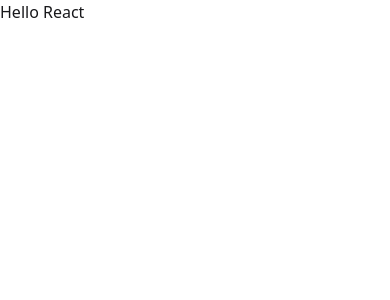
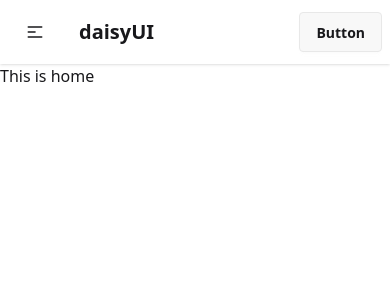
Before and after one commit to munnabiswas99/auth-integration, a React (Vite) app: page / in a window 390 px wide. Shown: the top 300 px of the page. Built offline with nearby package versions, Linux system fonts and the light colour scheme.

Commit message:
Pages created

```diff
--- /dev/null
+++ b/src/components/home/Home.jsx
@@ -0,0 +1,11 @@
+import React from 'react';
+
+const Home = () => {
+    return (
+        <div>
+            <h1>This is home</h1>
+        </div>
+    );
+};
+
+export default Home;
--- /dev/null
+++ b/src/components/login/Login.jsx
@@ -0,0 +1,11 @@
+import React from 'react';
+
+const Login = () => {
+    return (
+        <div>
+            <h1>This is from login</h1>
+        </div>
+    );
+};
+
+export default Login;
--- /dev/null
+++ b/src/components/navbar/Navbar.jsx
@@ -0,0 +1,55 @@
+import React from "react";
+import { NavLink } from "react-router";
+
+const Navbar = () => {
+  const links = (
+    <>
+      <li><NavLink to='/'>Home</NavLink></li>
+      <li><NavLink to='/signup'>Signup</NavLink></li>
+      <li><NavLink to='/login'>Login</NavLink></li>
+    </>
+  );
+
+  return (
+    <div className="navbar bg-base-100 shadow-sm">
+      <div className="navbar-start">
+        <div className="dropdown">
+          <div tabIndex={0} role="button" className="btn btn-ghost lg:hidden">
+            <svg
+              xmlns="http://www.w3.org/2000/svg"
+              className="h-5 w-5"
+              fill="none"
+              viewBox="0 0 24 24"
+              stroke="currentColor"
+            >
+              {" "}
+              <path
+                strokeLinecap="round"
+                strokeLinejoin="round"
+                strokeWidth="2"
+                d="M4 6h16M4 12h8m-8 6h16"
+              />{" "}
+            </svg>
+          </div>
+          <ul
+            tabIndex="-1"
+            className="menu menu-sm dropdown-content bg-base-100 rounded-box z-1 mt-3 w-52 p-2 shadow"
+          >
+            {links}
+          </ul>
+        </div>
+        <a className="btn btn-ghost text-xl">daisyUI</a>
+      </div>
+      <div className="navbar-center hidden lg:flex">
+        <ul className="menu menu-horizontal px-1">
+            {links}
+        </ul>
+      </div>
+      <div className="navbar-end">
+        <a className="btn">Button</a>
+      </div>
+    </div>
+  );
+};
+
+export default Navbar;
--- /dev/null
+++ b/src/components/root/Root.jsx
@@ -0,0 +1,14 @@
+import React from 'react';
+import Navbar from '../navbar/Navbar';
+import { Outlet } from 'react-router';
+
+const Root = () => {
+    return (
+        <div>
+            <Navbar></Navbar>
+            <Outlet></Outlet>
+        </div>
+    );
+};
+
+export default Root;
--- /dev/null
+++ b/src/components/signup/Signup.jsx
@@ -0,0 +1,11 @@
+import React from 'react';
+
+const Signup = () => {
+    return (
+        <div>
+            <h1>This is signup</h1>
+        </div>
+    );
+};
+
+export default Signup;
--- a/src/main.jsx
+++ b/src/main.jsx
@@ -7,11 +7,32 @@
   createBrowserRouter,
   RouterProvider,
 } from "react-router";
+import Home from './components/home/Home.jsx';
+import Signup from './components/signup/Signup.jsx';
+import Login from './components/login/Login.jsx';
+import Root from './components/root/Root.jsx';
 
 let router = createBrowserRouter([
   {
     path: "/",
-    element: <h1>Hello React</h1>
+    Component: Root,
+    children:[
+      {
+        index: true,
+        Component: Home
+      },
+
+      {
+        path: '/signup',
+        Component: Signup
+      },
+
+      {
+        path: '/login',
+        Component: Login
+      }
+
+    ]
   },
 ]);
 
```
Also changed, not shown: 1 other file (tests, documents, lock files or other folders).
